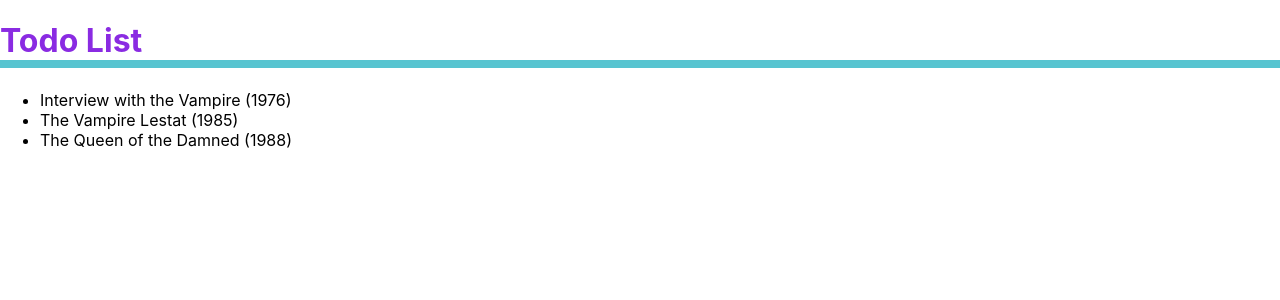
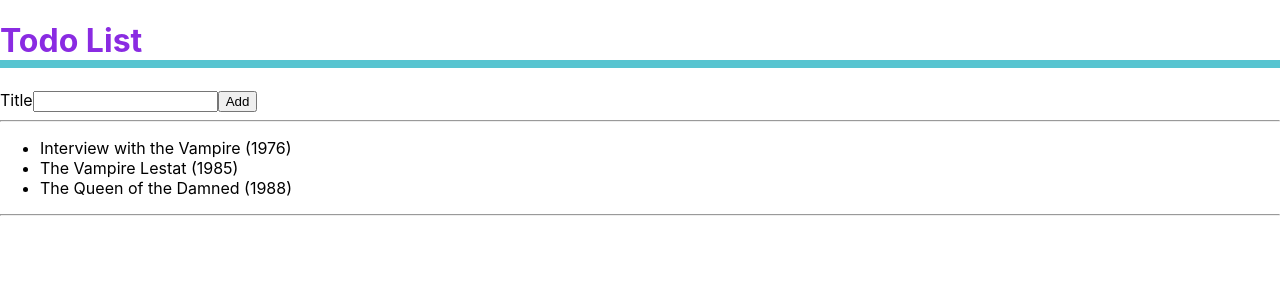
Before and after one commit to diannita/react-todo, a React (Create React App) app: page / in a window 1280 px wide. Shown: the top 300 px of the page. Built offline with nearby package versions, Linux system fonts and the light colour scheme.

Commit message:
creation of components AddTodoForm and TodoList

```diff
--- /dev/null
+++ b/src/AddTodoForm.js
@@ -0,0 +1,13 @@
+import React from "react";
+
+function AddTodoForm() {
+  return (
+    <form>
+      <label htmlFor="todoTitle">Title</label>
+      <input id="todoTitle" />
+      <button>Add</button>
+    </form>
+  );
+}
+
+export default AddTodoForm;
--- a/src/App.js
+++ b/src/App.js
@@ -1,38 +1,15 @@
 import * as React from "react";
-
-const todoList = [
-  {
-    id: "0",
-    title: "Interview with the Vampire (1976)",
-  },
-  {
-    id: "1",
-    title: "The Vampire Lestat (1985)",
-  },
-  {
-    id: "2",
-    title: "The Queen of the Damned	(1988)",
-  },
-];
+import TodoList from "./TodoList";
+import AddTodoForm from "./AddTodoForm";
 
 function App() {
-  const listTodoItems = todoList.map(function (item) {
-    return (
-      <li key={item.id}>
-        <span>{item.title}</span>
-      </li>
-    );
-  });
-
   return (
     <div>
-      <session>
-        <h1>Todo List</h1>
-      </session>
-
-      <session>
-        <ul>{listTodoItems}</ul>
-      </session>
+      <h1>Todo List</h1>
+      <AddTodoForm />
+      <hr />
+      <TodoList />
+      <hr />
     </div>
   );
 }
--- /dev/null
+++ b/src/TodoList.js
@@ -0,0 +1,32 @@
+import React from "react";
+
+const todoList = [
+  {
+    id: "0",
+    title: "Interview with the Vampire (1976)",
+  },
+  {
+    id: "1",
+    title: "The Vampire Lestat (1985)",
+  },
+  {
+    id: "2",
+    title: "The Queen of the Damned	(1988)",
+  },
+];
+
+function TodoList() {
+  return (
+    <ul>
+      {todoList.map(function (item) {
+        return (
+          <li key={item.id}>
+            <span>{item.title}</span>
+          </li>
+        );
+      })}
+    </ul>
+  );
+}
+
+export default TodoList;
```
